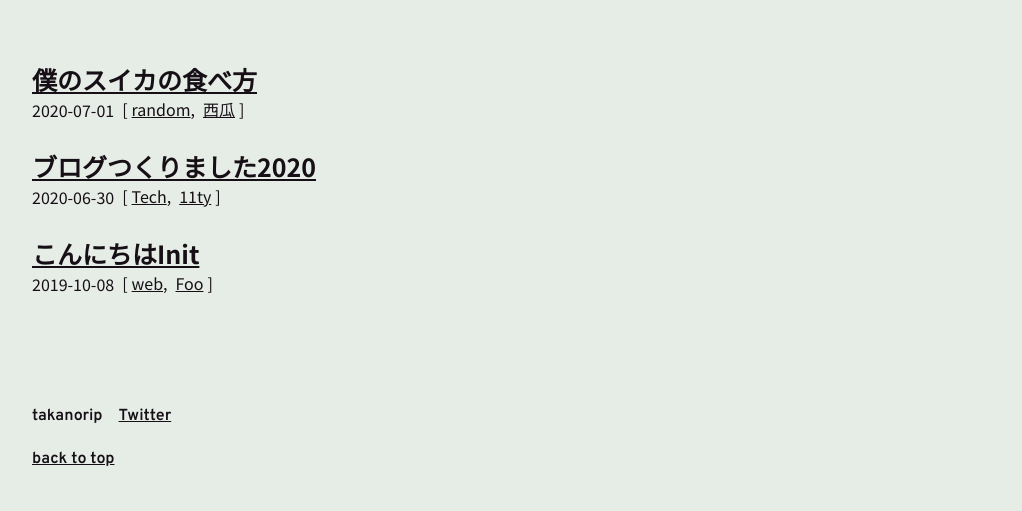
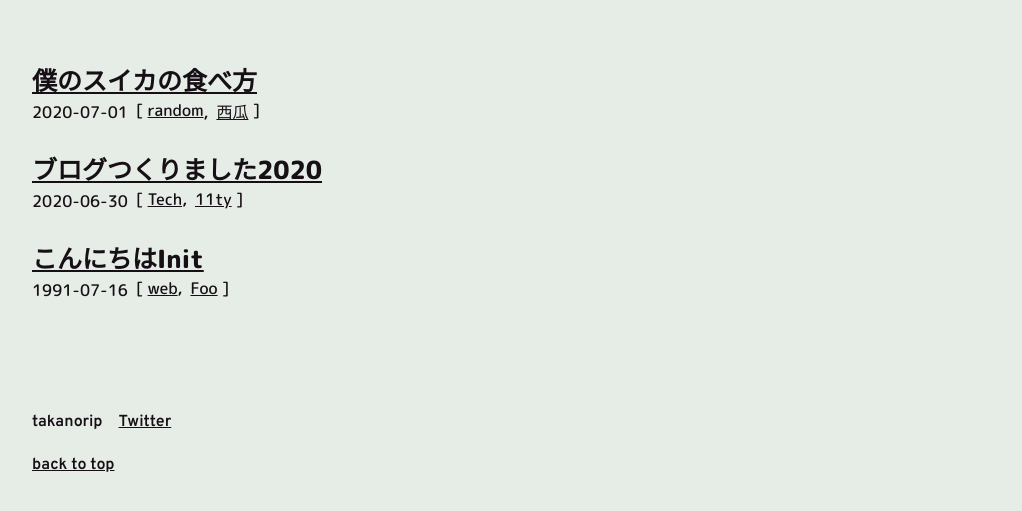
Before and after one commit to takanorip/portfolio-version3, an Eleventy site: page src/blog.njk in a window 1280 px wide. Shown: the part 83-594 px from the top of the page, without its empty margins (128-1150 px from the left). Built offline with nearby package versions, Linux system fonts and the light colour scheme; Eleventy itself is replaced by a stand-in of ours; files that its build step writes are made by us from their sources; what markdown-it-table-of-contents would draw is missing.

Commit message:
update font style

```diff
--- a/src/_includes/layouts/blogBase.njk
+++ b/src/_includes/layouts/blogBase.njk
@@ -20,7 +20,7 @@
     <meta name="msapplication-TileColor" content="#161016">
     <meta name="msapplication-config" content="/img/favicon/blog/browserconfig.xml">
     <meta name="theme-color" content="#E6ECE6">
-    <link href="https://fonts.googleapis.com/css2?family=Noto+Sans+JP:wght@400;700&family=Overpass:wght@600;900&display=swap" rel="stylesheet">
+    <link href="https://fonts.googleapis.com/css2?family=M+PLUS+Rounded+1c:wght@500;800&family=Overpass:wght@600;900&display=swap" rel="stylesheet">
     <link rel="stylesheet" href="{{ '/css/index.css' | url }}">
     <link rel="stylesheet" href="{{ '/css/prism.css' | url }}">
   </head>
--- a/src/blog/init2.md
+++ b/src/blog/init.md
@@ -1,6 +1,6 @@
 ---
 title: "こんにちはInit"
-date: "2019-10-08"
+date: "1991-07-16"
 tags:
   - blog
   - web
@@ -8,7 +8,6 @@ tags:
 layout: layouts/blog.njk
 ---
 
-**TOC**
 [[toc]]
 
 こんにちは。Hello.
--- a/src/css/index.css
+++ b/src/css/index.css
@@ -3,7 +3,7 @@
   --content-width: calc(100% - 32px);
   --medium-font-family: "FuturaLTPro-Heavy", "Hiragino Sans", sans-serif;
   --bold-font-family: "FuturaLTPro-Bold", 'Overpass', 'Noto Sans JP', "Hiragino Sans", sans-serif;
-  --blog-font-family: "Noto Sans JP", "Hiragino Sans", sans-serif;
+  --blog-font-family: 'M PLUS Rounded 1c', "Hiragino Sans", sans-serif;
   --code-font-family: Consolas, Monaco, 'Andale Mono', 'Ubuntu Mono', monospace;
   --title-font-size: 96px;
   --h1-font-size: 42px;
```
